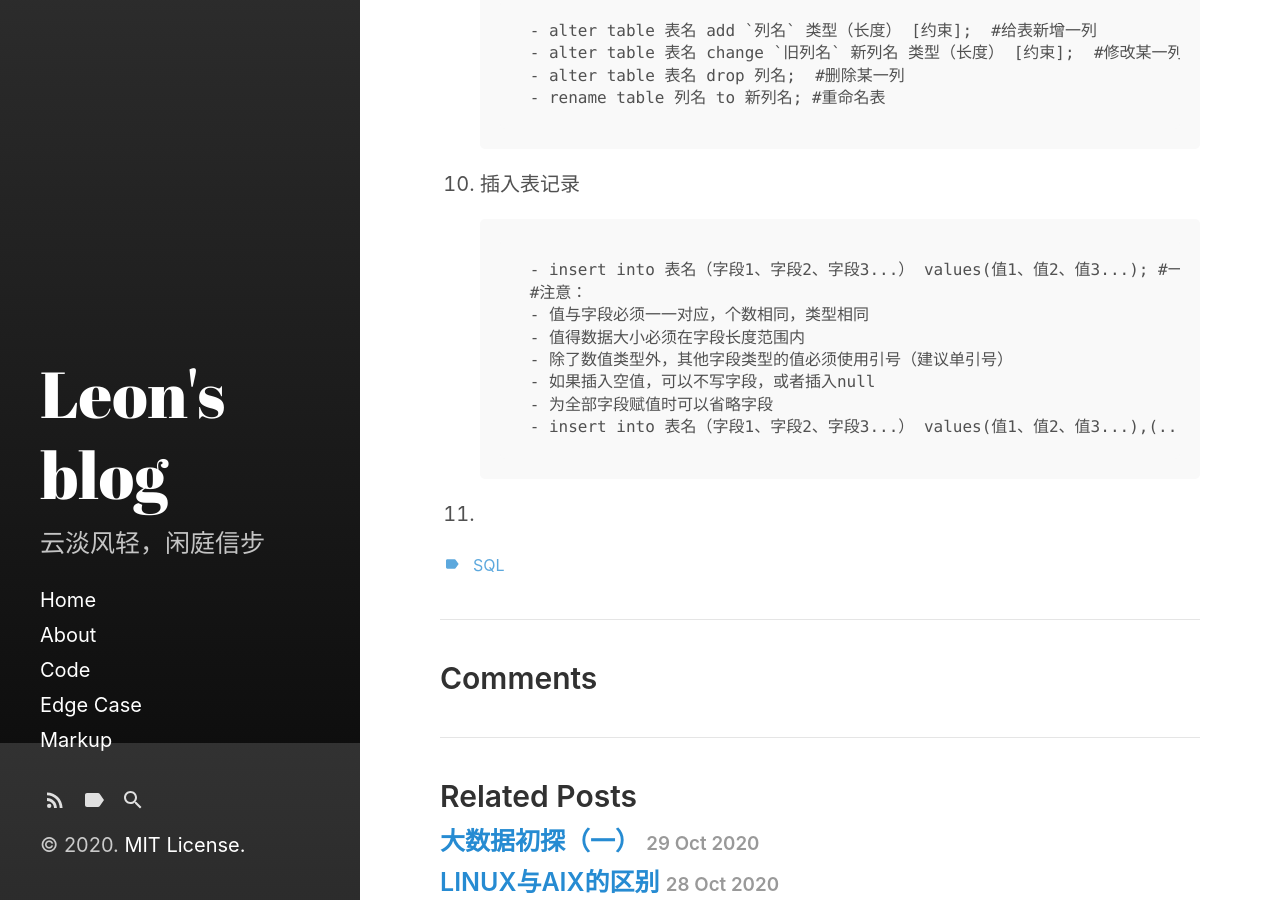
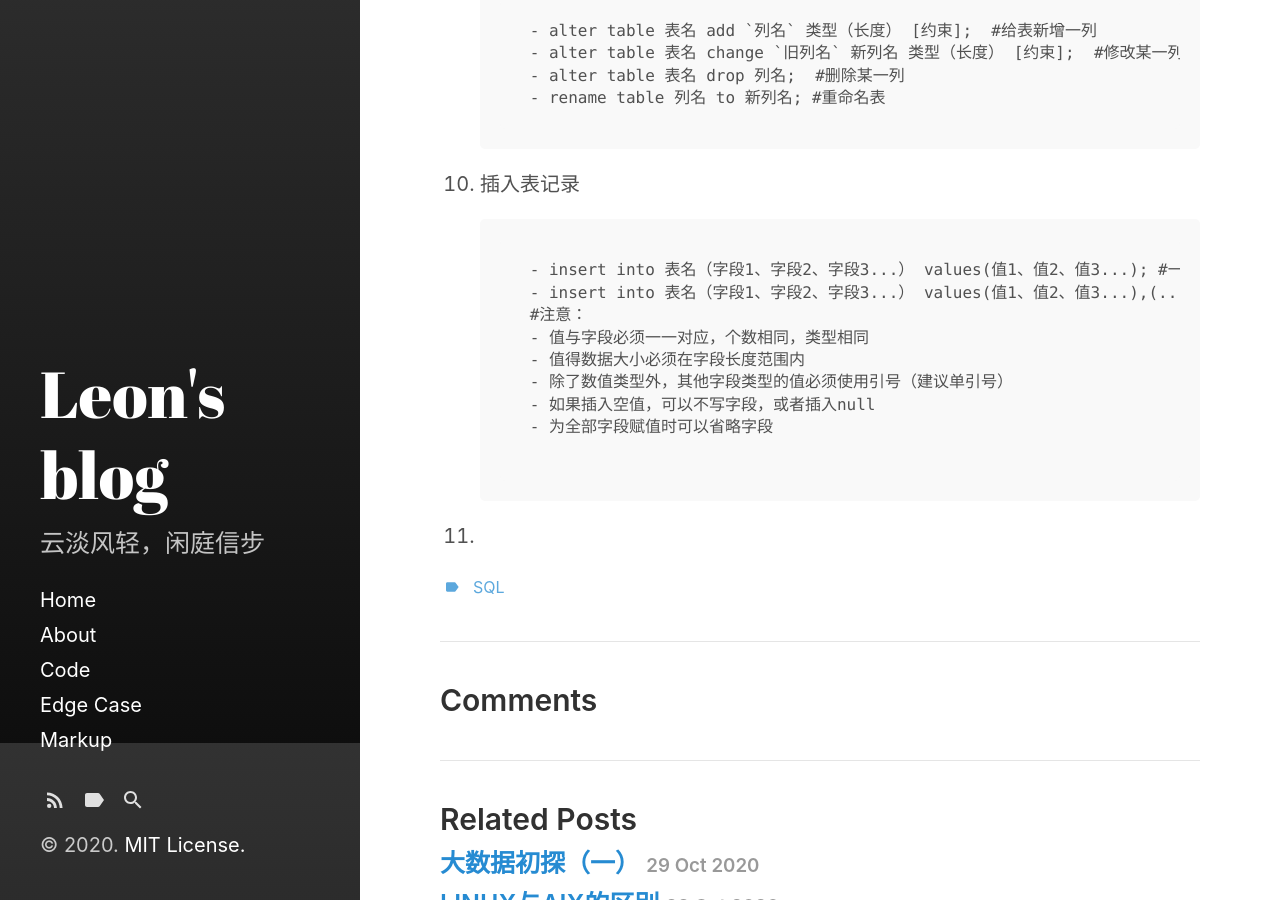
Before and after one commit to WnLeon/blog, a Jekyll site: the page built from _posts/2020-10-29-SQL语言基础.md, in a window 1280 px wide and 900 px high, scrolled down 3757 px. Built offline with Jekyll 4.4.1, drawn with Linux system fonts in a browser that asks for light colours.

Commit message:
category add  2020/10/29

````diff
--- a/_posts/2020-10-29-SQL语言基础.md
+++ b/_posts/2020-10-29-SQL语言基础.md
@@ -130,13 +130,14 @@ SQL语言是一种数据库查询和程序设计语言，用于存取数据以
 
      ```
      - insert into 表名（字段1、字段2、字段3...） values(值1、值2、值3...); #一次性插入单行数据
+     - insert into 表名（字段1、字段2、字段3...） values(值1、值2、值3...),(...),(...); # 一次性插入多行数据
      #注意：
      - 值与字段必须一一对应，个数相同，类型相同
      - 值得数据大小必须在字段长度范围内
      - 除了数值类型外，其他字段类型的值必须使用引号（建议单引号）
      - 如果插入空值，可以不写字段，或者插入null
      - 为全部字段赋值时可以省略字段
-     - insert into 表名（字段1、字段2、字段3...） values(值1、值2、值3...),(...),(...); # 一次性插入多行数据
+
      ```
 
 11.
````
